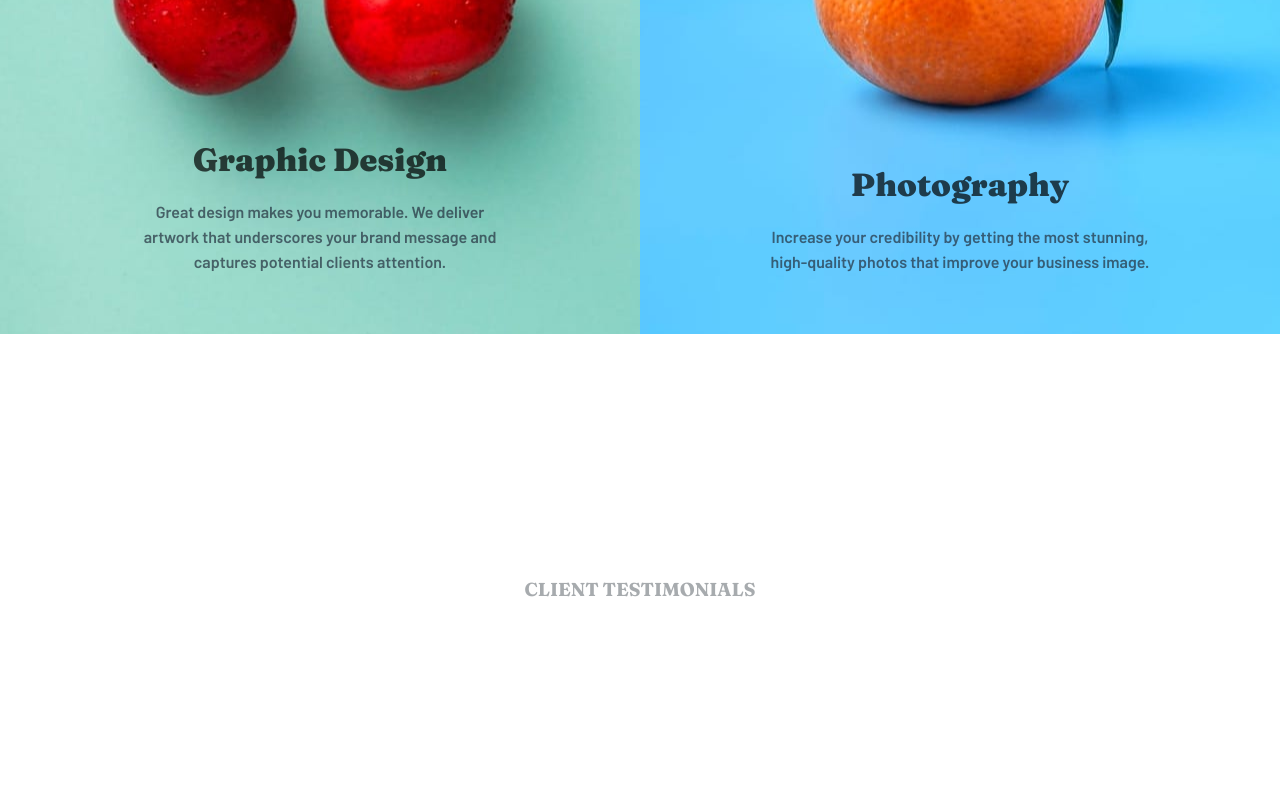
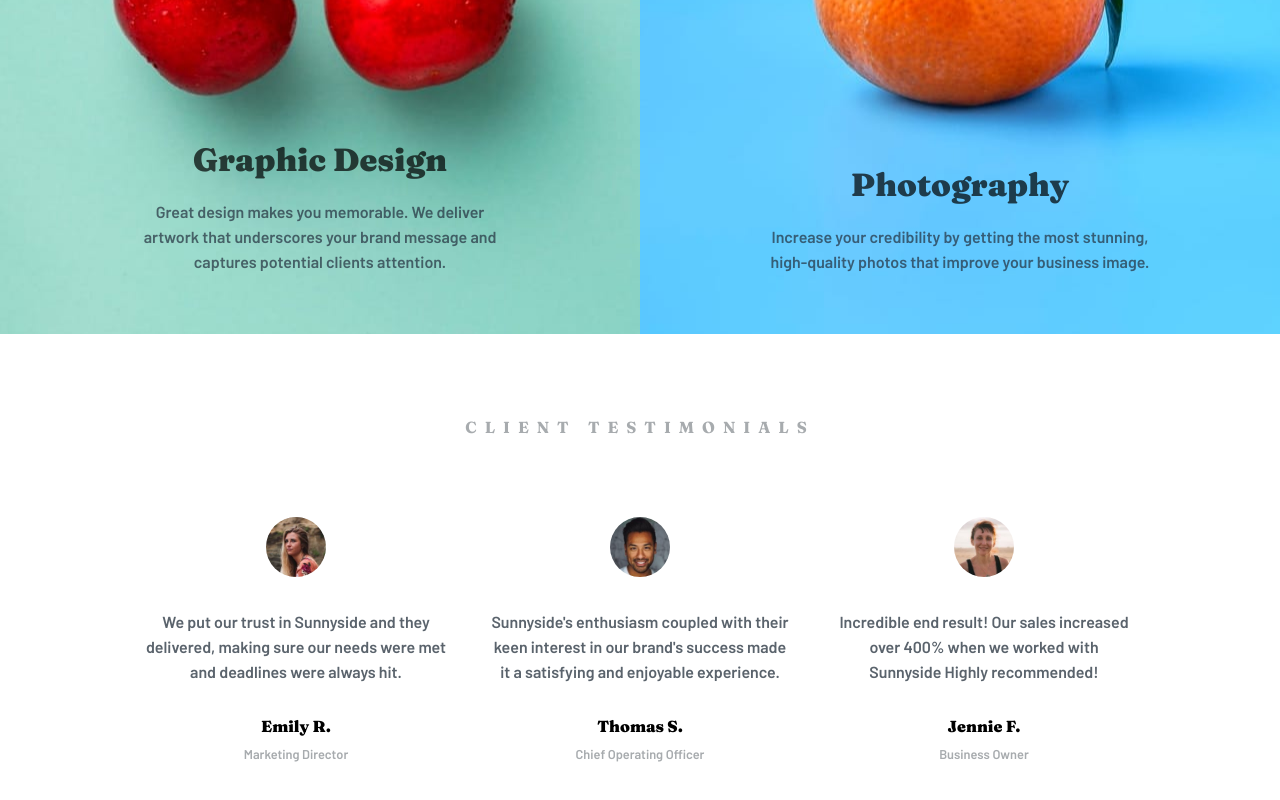
Before and after one commit to AstronautoLunar/sunnyside-agency-landing-page-main-react, a React (Create React App) app: page / in a window 1280 px wide. Shown: the part 1861-2661 px from the top of the page. Built offline with nearby package versions, Linux system fonts and the light colour scheme.

Commit message:
:sparkles: Desenvolvido os cards de comentários mas não responsvo

```diff
--- a/src/components/Main/CardUserComment/styles.module.scss
+++ b/src/components/Main/CardUserComment/styles.module.scss
@@ -6,11 +6,19 @@ article.article {
         justify-content: space-between;
         align-items: center;
 
+        margin: 0 20px;
+
         img.imageUser {
-            width: 50px;
-            height: 50px;
+            width: 60px;
+            height: 60px;
 
             border-radius: 100%;
+        }
+
+        img.imageUser,
+        p.comment
+        {
+            margin-bottom: 2rem;
         }
 
         p.comment {
@@ -19,15 +27,27 @@ article.article {
             color: var(--very-dark-grayish-blue);
 
             line-height: 25px;
+
+            max-width: 19rem;
         }
 
         span.nameUser {
             font-family: Fraunces, Helvetica, sans-serif;
             font-weight: 900;
+
+            margin-bottom: 0.6rem;
         }
 
         span.profession {
             color: var(--grayish-blue);
+
+            font-size: 0.8rem;
+        }
+
+        p.comment,
+        span.profession
+        {
+            font-family: Barlow, Helvetica, sans-serif;
         }
     }
 }
--- a/src/components/Main/index.tsx
+++ b/src/components/Main/index.tsx
@@ -1,7 +1,7 @@
 
 import CardText from './CardText';
 import CardImage from './CardImage';
-// import CardUserComment from './CardUserComment';
+import CardUserComment from './CardUserComment';
 
 import imageEgg from '../../assets/desktop/image-transform.jpg'
 import imageCup from '../../assets/desktop/image-stand-out.jpg'
@@ -18,6 +18,7 @@ export default function Main() {
         {
             id: 1,
             userImage: userImage1,
+            altImage: "comment from Emily R",
             comment: "We put our trust in Sunnyside and they delivered, making sure our needs were met and deadlines were always hit.",
             userName: "Emily R.",
             profession: "Marketing Director"
@@ -25,6 +26,7 @@ export default function Main() {
         {
             id: 2,
             userImage: userImage2,
+            altImage: "comment from Thomas S",
             comment: "Sunnyside's enthusiasm coupled with their keen interest in our brand's success made it a satisfying and enjoyable experience.",
             userName: "Thomas S.",
             profession: "Chief Operating Officer"
@@ -32,6 +34,7 @@ export default function Main() {
         {
             id: 3,
             userImage: userImage3,
+            altImage: "comment from Jennie F",
             comment: "Incredible end result! Our sales increased over 400% when we worked with Sunnyside Highly recommended!",
             userName: "Jennie F.",
             profession: "Business Owner"
@@ -94,7 +97,18 @@ export default function Main() {
             <section id={styles.userComments}>
                 <h3 id={styles.titleUserComments}>CLIENT TESTIMONIALS</h3>
                 <div id={styles.listCards}>
-
+                    {
+                        userComments.map(item => (
+                            <CardUserComment
+                                key={item.id}
+                                srcImageUser={item.userImage}
+                                altImageUser={item.altImage}
+                                comment={item.comment}
+                                nameUser={item.userName}
+                                profession={item.profession}
+                            />
+                        ))
+                    }
                 </div>
             </section>
       </main>
--- a/src/components/Main/styles.module.scss
+++ b/src/components/Main/styles.module.scss
@@ -34,11 +34,12 @@ main#Main {
             color: var(--grayish-blue);
 
             font-family: Fraunces, Helvetica, sans-serif;
+            font-size: 1rem;
+
+            margin-bottom: 5rem;
+
+            letter-spacing: 0.5rem;
         }
-
-        // div#listCards {
-
-        // }
     }
 }
 
```
